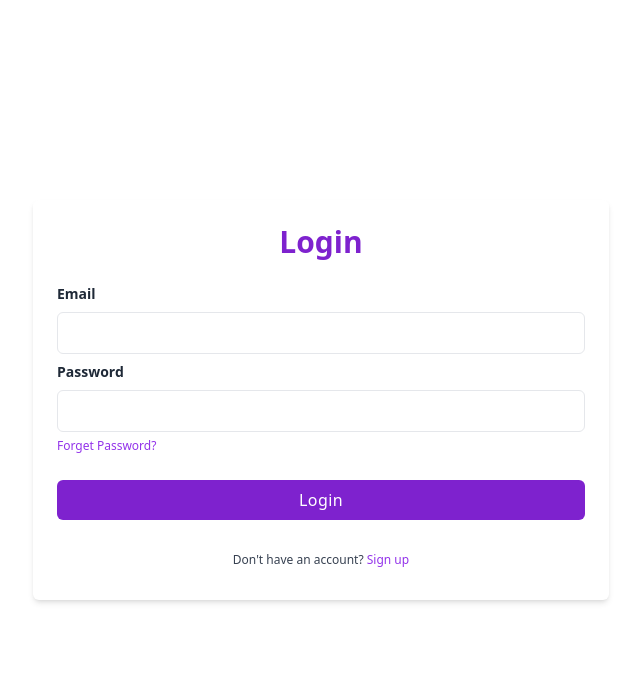
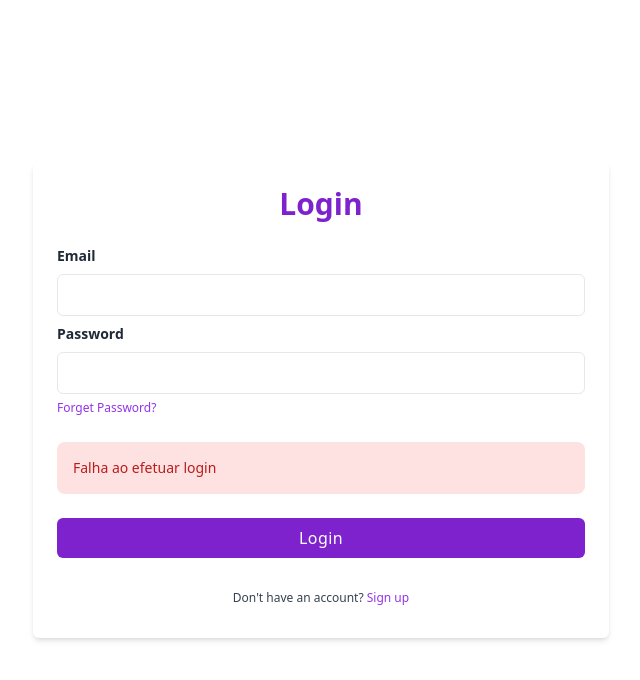
Before and after one commit to marco-rozo/pw25s-client, a React (Vite) app: page / in a window 1280 px wide. Both pictures are taken after a click on the button "Login". Shown: the top 680 px of the page, without its empty margins (319-959 px from the left). Built offline with nearby package versions, Linux system fonts and the light colour scheme; no server answers.

Commit message:
add logout e mensagem de erro no login

```diff
--- /dev/null
+++ b/src/components/DangerAlert/index.tsx
@@ -0,0 +1,14 @@
+interface IDangerAlert {
+  text: string;
+}
+
+export function DangerAlert({ text }: IDangerAlert) {
+  return (
+    <div
+      className="p-4 mb-4 text-sm text-red-700 bg-red-100 rounded-lg dark:bg-red-200 dark:text-red-800"
+      role="alert"
+    >
+      {text}
+    </div>
+  );
+}
--- a/src/pages/UserLoginPage/index.tsx
+++ b/src/pages/LoginPage/index.tsx
@@ -2,11 +2,14 @@ import { ChangeEvent, useState } from "react";
 import { useNavigate } from "react-router-dom";
 import { Button } from "../../components/Buttons";
 import { Container } from "../../components/Container";
+import { DangerAlert } from "../../components/DangerAlert";
 import { Input } from "../../components/Inputs";
 import AuthService from "../../service/AuthService";
 
 export function LoginPage() {
   const [pendingApiCall, setPendingApiCall] = useState(false);
+  const [apiError, setApiError] = useState(false);
+
   const navigate = useNavigate();
 
   const [form, setForm] = useState({
@@ -34,9 +37,11 @@ export function LoginPage() {
       .then((response) => {
         localStorage.setItem("token", JSON.stringify(response.data.token));
         setPendingApiCall(false);
+        window.location.reload();
         console.log(response);
       })
       .catch((errorResponse) => {
+        setApiError(true);
         setPendingApiCall(false);
         console.log(errorResponse);
       });
@@ -69,9 +74,16 @@ export function LoginPage() {
             value={form.password}
             name="password"
           />
+
           <a href="#" className="text-xs text-purple-600 hover:underline">
             Forget Password?
           </a>
+
+          {apiError && (
+            <div className="mt-6">
+              <DangerAlert text="Falha ao efetuar login" />
+            </div>
+          )}
           <div className="mt-6">
             <Button
               text="Login"
--- a/src/routes/SignRoutes/index.tsx
+++ b/src/routes/SignRoutes/index.tsx
@@ -1,6 +1,6 @@
 import { Route, Routes } from "react-router-dom";
-import { LoginPage } from "../../pages/UserLoginPage";
-import { SignUpPage } from "../../pages/UserSignUpPage";
+import { LoginPage } from "../../pages/LoginPage";
+import { SignUpPage } from "../../pages/SignUpPage";
 
 export function SignRoutes() {
   return (
```
Also changed, not shown: src/pages/SignUpPage/index.tsx (renamed from src/pages/UserSignUpPage/index.tsx).
